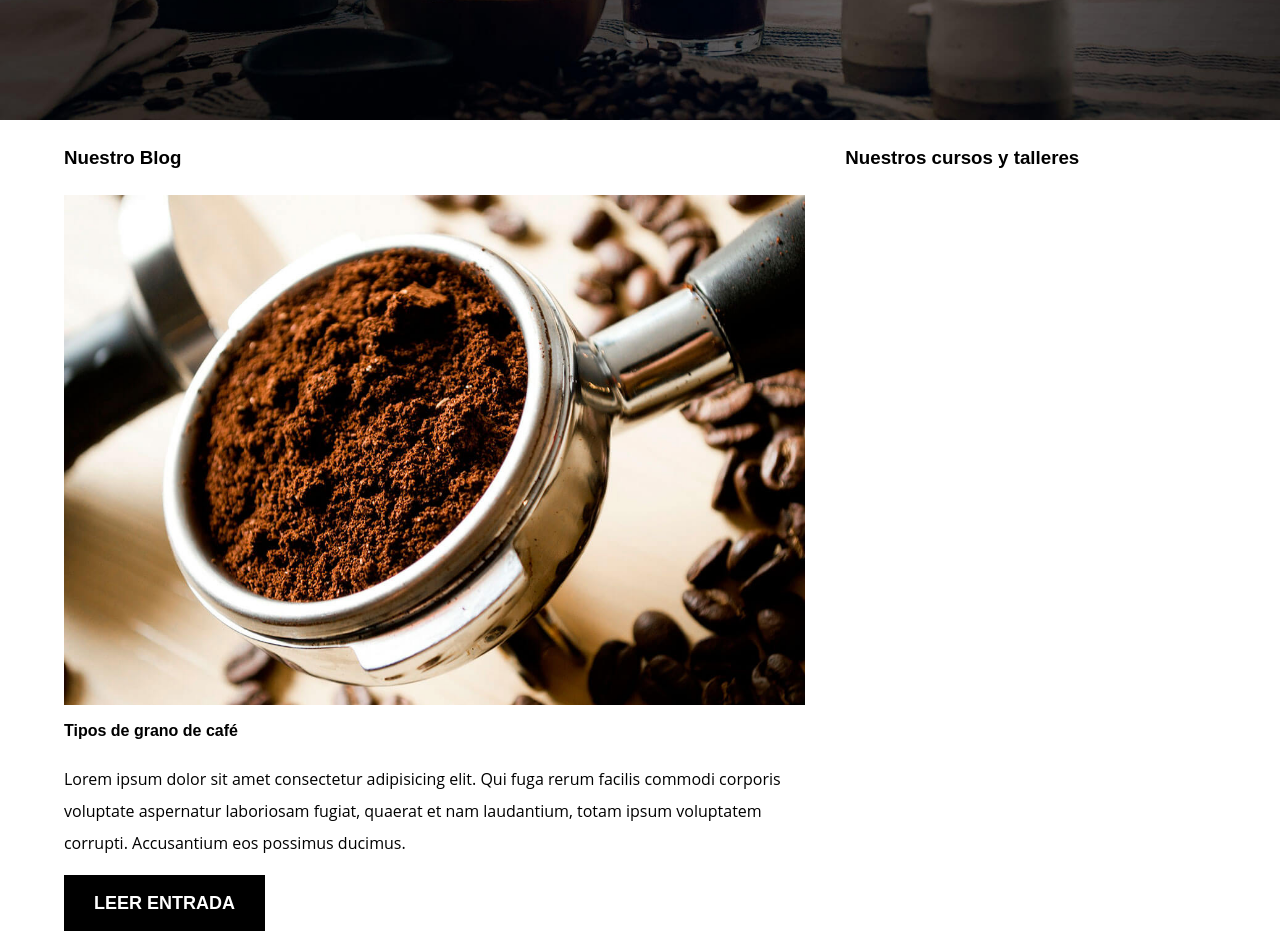
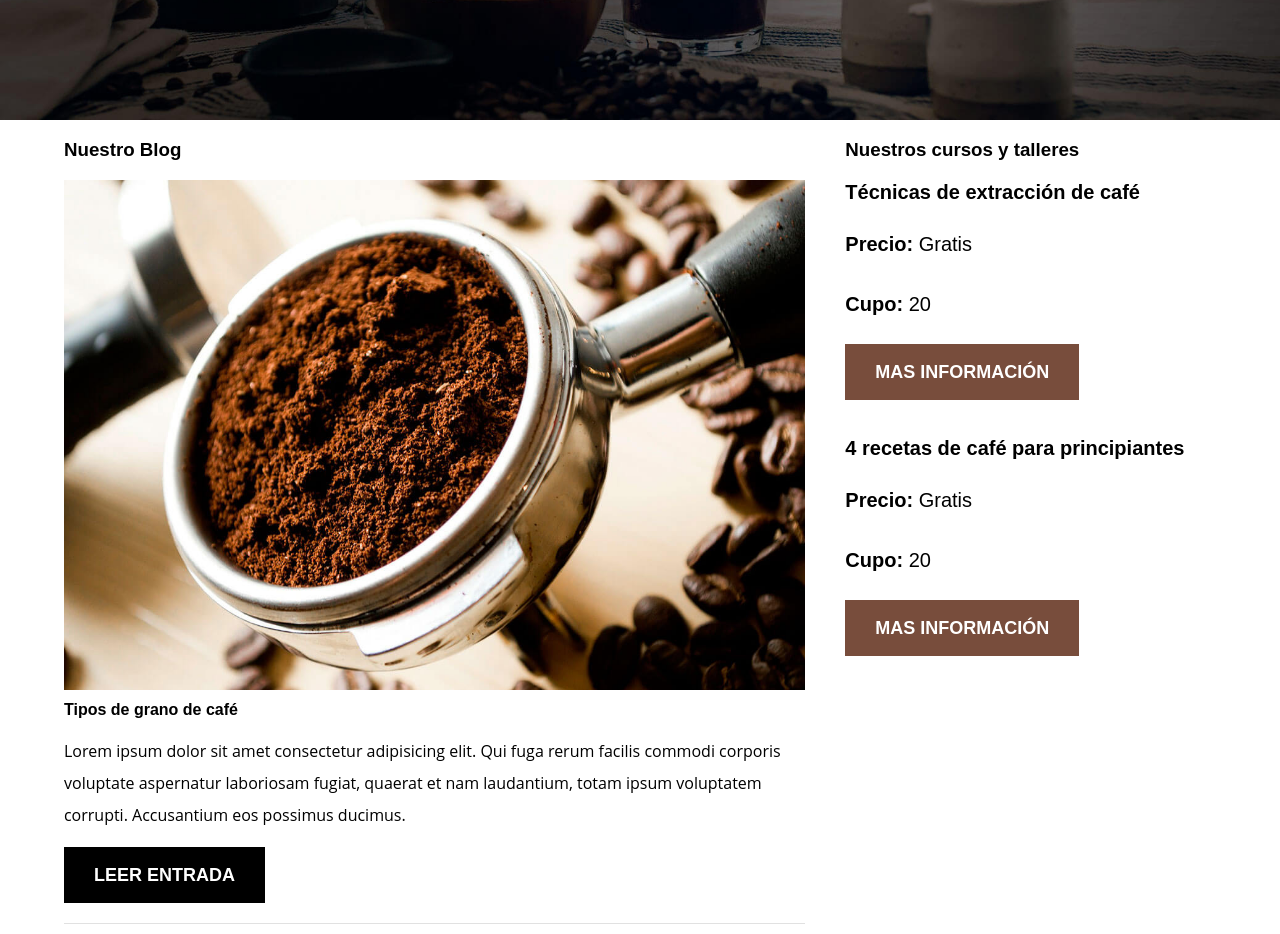
Before and after one commit to Poncho150996/blogCafePoncho, a plain HTML site: page index.html in a window 1280 px wide. Shown: the part 480-1414 px from the top of the page. Drawn offline with Linux system fonts and the light colour scheme.

Commit message:
Se termina la seccion de la derecha

```diff
--- a/css/style.css
+++ b/css/style.css
@@ -40,6 +40,7 @@ a{
 
 h1,h2,h3,h4{
     font-family: var(--fuenteHeading);
+    line-height: 1.2;
 }
 
 h1{
@@ -124,8 +125,34 @@ img{
 
 .boton--primario{
     background-color: var(--negro);
+}
+.boton--secundario{
+    background-color: var(--primario);
+}
 
+.cursos{
+    list-style: none;
 }
+
+.widget-curso{
+    border-bottom: 1px solid var(--gris);
+    margin-bottom: 2rem;
+    font-family: var(--fuenteHeading);
+    font-size: 2rem;
+}
+
+.widget-curso:last-of-type{
+    border-bottom: none;
+    margin-bottom: 0;
+}
+
+.widget-curso__label{
+    font-weight: bold;
+}
+.widget-curso__precio{
+    font-weight: normal;
+}
+
 @media (min-width:780px){ /*AQUI APLICA CUANDO SEA GRANDE*/
     .boton{
         display: inline-block;
--- a/index.html
+++ b/index.html
@@ -84,6 +84,32 @@
         </main>
         <aside class="sidebar">
             <h3>Nuestros cursos y talleres</h3>
+            <ul class="cursos no-padding">
+                <li class="widget-curso">
+                    <h4 class="no-margin">Técnicas de extracción de café</h4>
+                    <p class="widget-curso__label">Precio:
+                        <span class="widget-curso__precio">Gratis</span>
+                    </p>
+                    <p class="widget-curso__label">Cupo:
+                        <span class="widget-curso__precio">20</span>
+                    </p>
+                    <a href="entrada.html" class="boton boton--secundario">Mas información</a>
+
+                </li>
+            </ul>
+            <ul class="cursos no-padding">
+                <li class="widget-curso">
+                    <h4 class="no-margin">4 recetas de café para principiantes</h4>
+                    <p class="widget-curso__label">Precio:
+                        <span class="widget-curso__precio">Gratis</span>
+                    </p>
+                    <p class="widget-curso__label">Cupo:
+                        <span class="widget-curso__precio">20</span>
+                    </p>
+                    <a href="entrada.html" class="boton boton--secundario">Mas información</a>
+
+                </li>
+            </ul>
         </aside>
     </div>
 </body>
```
